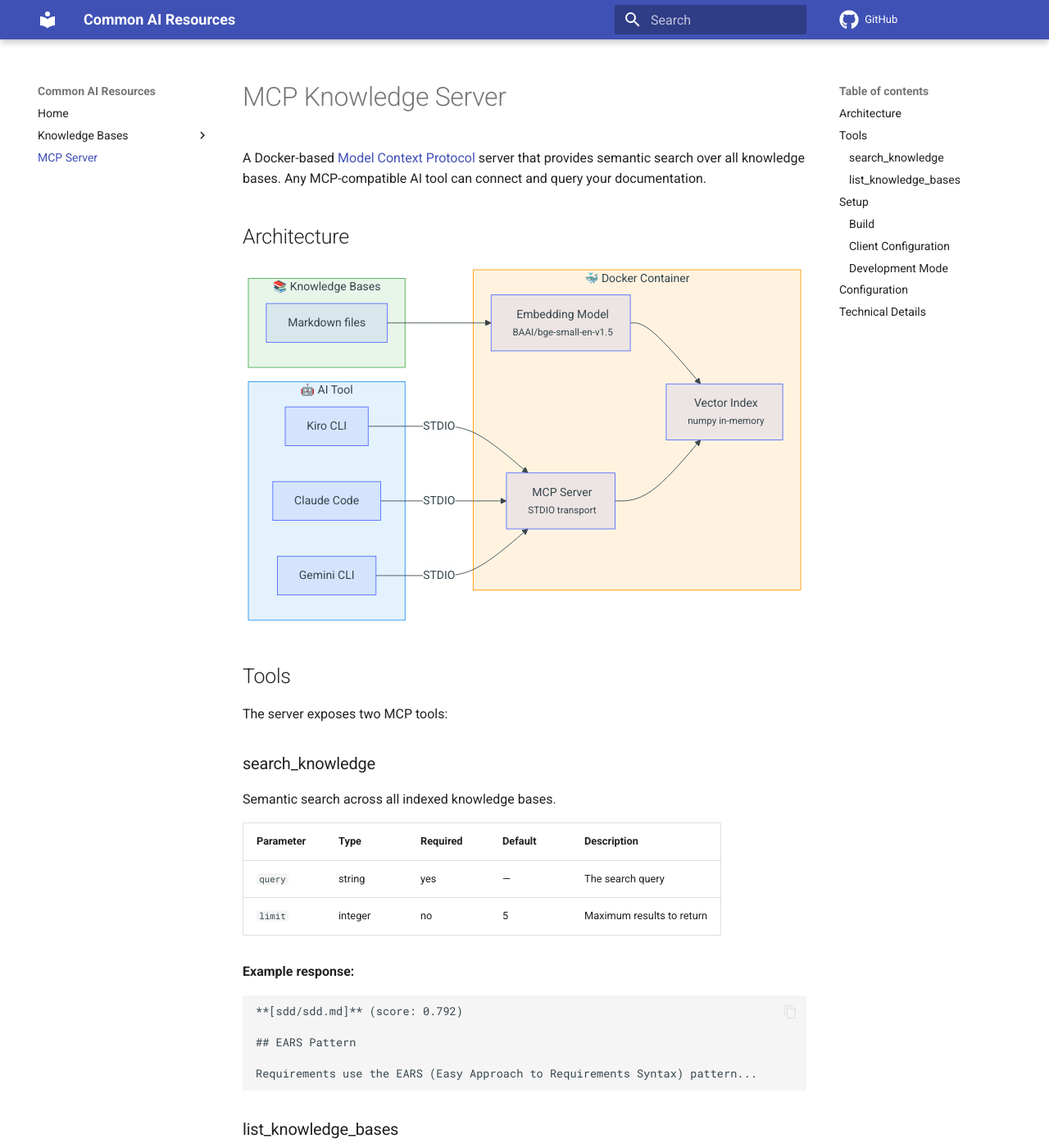
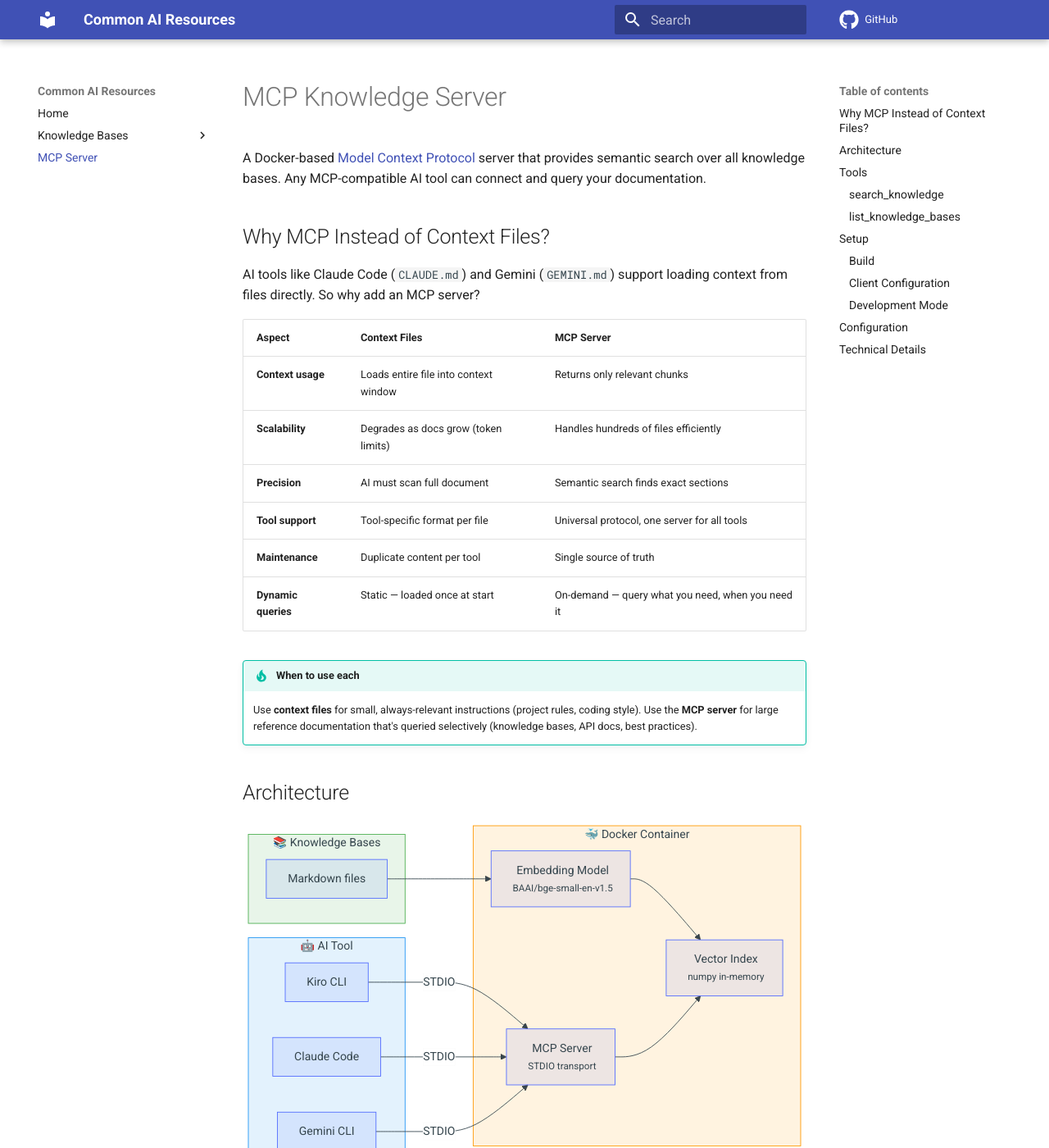
Before and after one commit to jlmonteiro/common-ai-resources, an MkDocs documentation site: the page built from docs/mcp-server.md, in a window 1280 px wide and 1400 px high. Shown: the whole window at 82% size. Built offline with MkDocs 1.6.1 and Material for MkDocs 9.7.7, drawn with Linux system fonts in a browser that asks for light colours; comment, search, counter and statistics services are not loaded.

Commit message:
docs: add project-context, documentation guidelines, MCP rationale
- project-context.md with conventions for AI agents
- Documentation guidelines with MkDocs Material features
- MCP server: why MCP over context files section
- Enable tabs, annotations, details, attr_list extensions

```diff
--- a/docs/mcp-server.md
+++ b/docs/mcp-server.md
@@ -1,6 +1,23 @@
 # MCP Knowledge Server
 
 A Docker-based [Model Context Protocol](https://modelcontextprotocol.io/) server that provides semantic search over all knowledge bases. Any MCP-compatible AI tool can connect and query your documentation.
+
+## Why MCP Instead of Context Files?
+
+AI tools like Claude Code (`CLAUDE.md`) and Gemini (`GEMINI.md`) support loading context from files directly. So why add an MCP server?
+
+| Aspect | Context Files | MCP Server |
+|--------|--------------|------------|
+| **Context usage** | Loads entire file into context window | Returns only relevant chunks |
+| **Scalability** | Degrades as docs grow (token limits) | Handles hundreds of files efficiently |
+| **Precision** | AI must scan full document | Semantic search finds exact sections |
+| **Tool support** | Tool-specific format per file | Universal protocol, one server for all tools |
+| **Maintenance** | Duplicate content per tool | Single source of truth |
+| **Dynamic queries** | Static — loaded once at start | On-demand — query what you need, when you need it |
+
+!!! tip "When to use each"
+    Use **context files** for small, always-relevant instructions (project rules, coding style).
+    Use the **MCP server** for large reference documentation that's queried selectively (knowledge bases, API docs, best practices).
 
 ## Architecture
 
--- a/mkdocs.yml
+++ b/mkdocs.yml
@@ -5,6 +5,8 @@
   name: material
   features:
     - content.code.copy
+    - content.code.annotate
+    - content.tabs.link
   icon:
     repo: fontawesome/brands/github
 
@@ -21,14 +23,19 @@
 
 markdown_extensions:
   - admonition
+  - pymdownx.details
   - pymdownx.superfences:
       custom_fences:
         - name: mermaid
           class: mermaid
           format: !!python/name:pymdownx.superfences.fence_code_format
+  - pymdownx.tabbed:
+      alternate_style: true
   - pymdownx.emoji:
       emoji_index: !!python/name:material.extensions.emoji.twemoji
       emoji_generator: !!python/name:material.extensions.emoji.to_svg
+  - attr_list
+  - md_in_html
 
 extra_javascript:
   - https://unpkg.com/mermaid@11/dist/mermaid.min.js
```
Also changed, not shown: project-context.md (added, +170 -0 lines).
